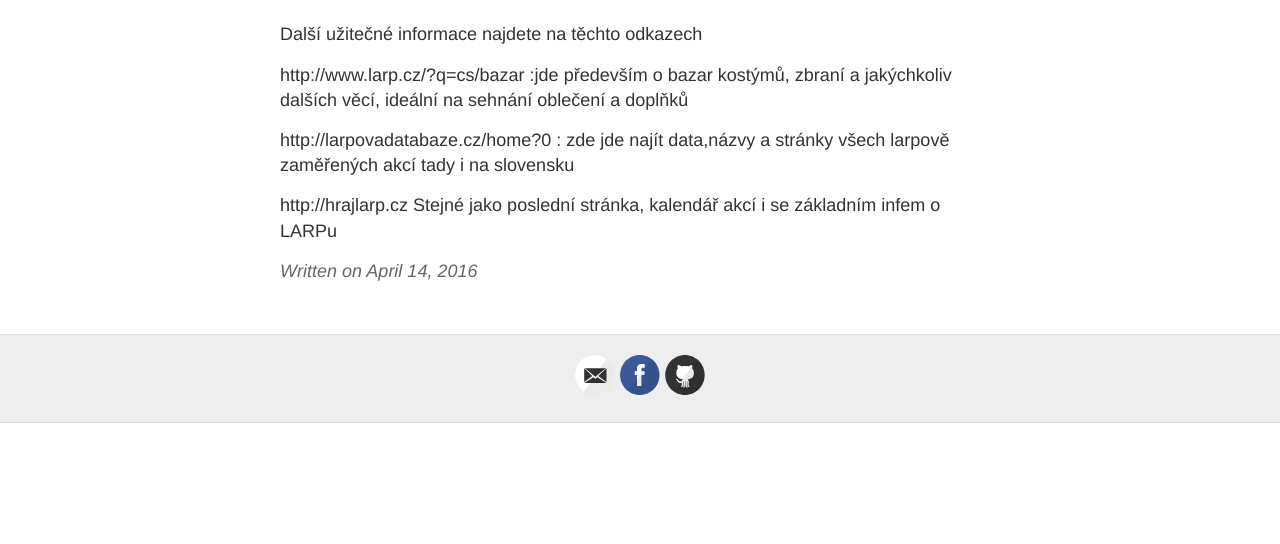
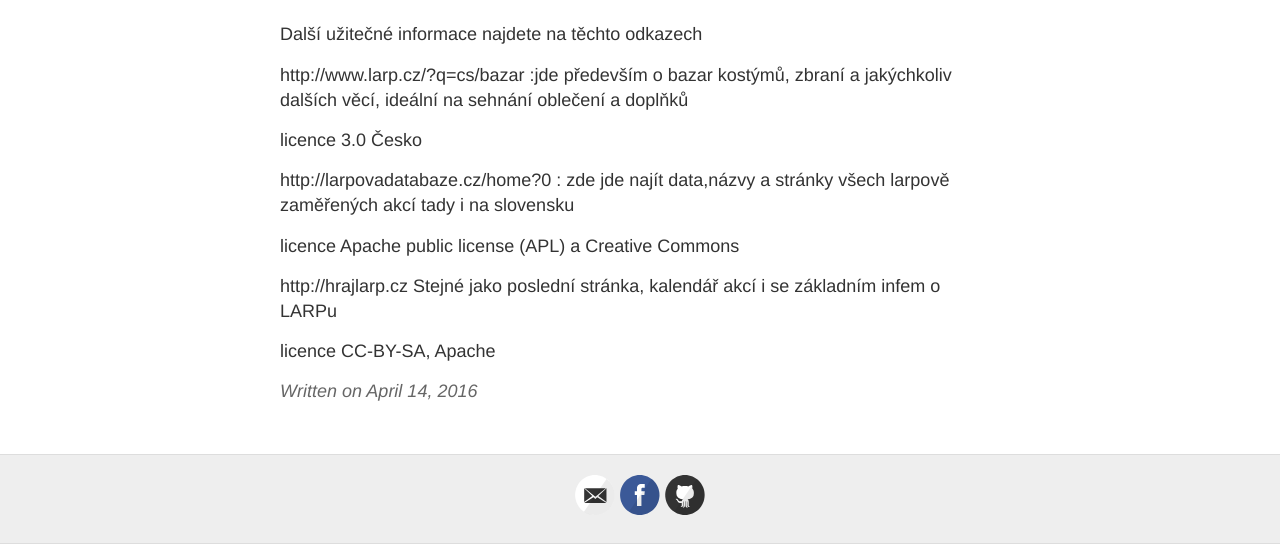
Before and after one commit to gothiclady07/gothiclady07.github.io, a Jekyll site: the page built from _posts/2016-4-14-post-2.md, in a window 1280 px wide. Shown: the part 582-1126 px from the top of the page. Built offline with Jekyll 4.4.1, drawn with Linux system fonts in a browser that asks for light colours; before the commit the page ends 1005 px from its top, so only the background shows below that.

Commit message:
Update 2016-4-14-post-2.md

```diff
--- a/_posts/2016-4-14-post-2.md
+++ b/_posts/2016-4-14-post-2.md
@@ -8,7 +8,9 @@ vkládám video o základech larpu a pár odkazů :)
 
  Další užitečné informace najdete na těchto odkazech
 <p> http://www.larp.cz/?q=cs/bazar :jde především o bazar kostýmů, zbraní a jakýchkoliv dalších věcí, ideální na sehnání oblečení a doplňků</p>
+<p>licence 3.0 Česko</p>
 
 <p>http://larpovadatabaze.cz/home?0 : zde jde najít data,názvy a stránky všech larpově zaměřených akcí tady i na slovensku </p>
-
+<p>licence Apache public license (APL) a Creative Commons</p>
 <p>http://hrajlarp.cz Stejné jako poslední stránka, kalendář akcí i se základním infem o LARPu</p>
+<p>licence CC-BY-SA, Apache</p>
```
